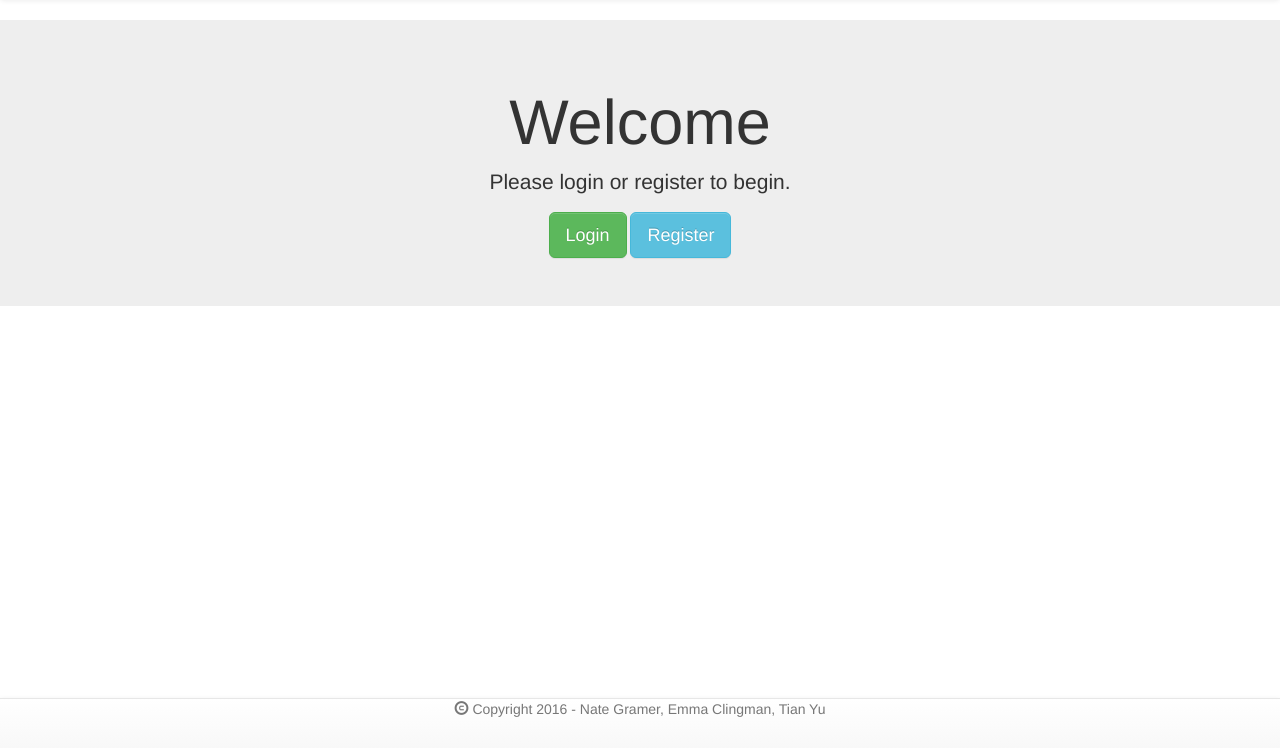
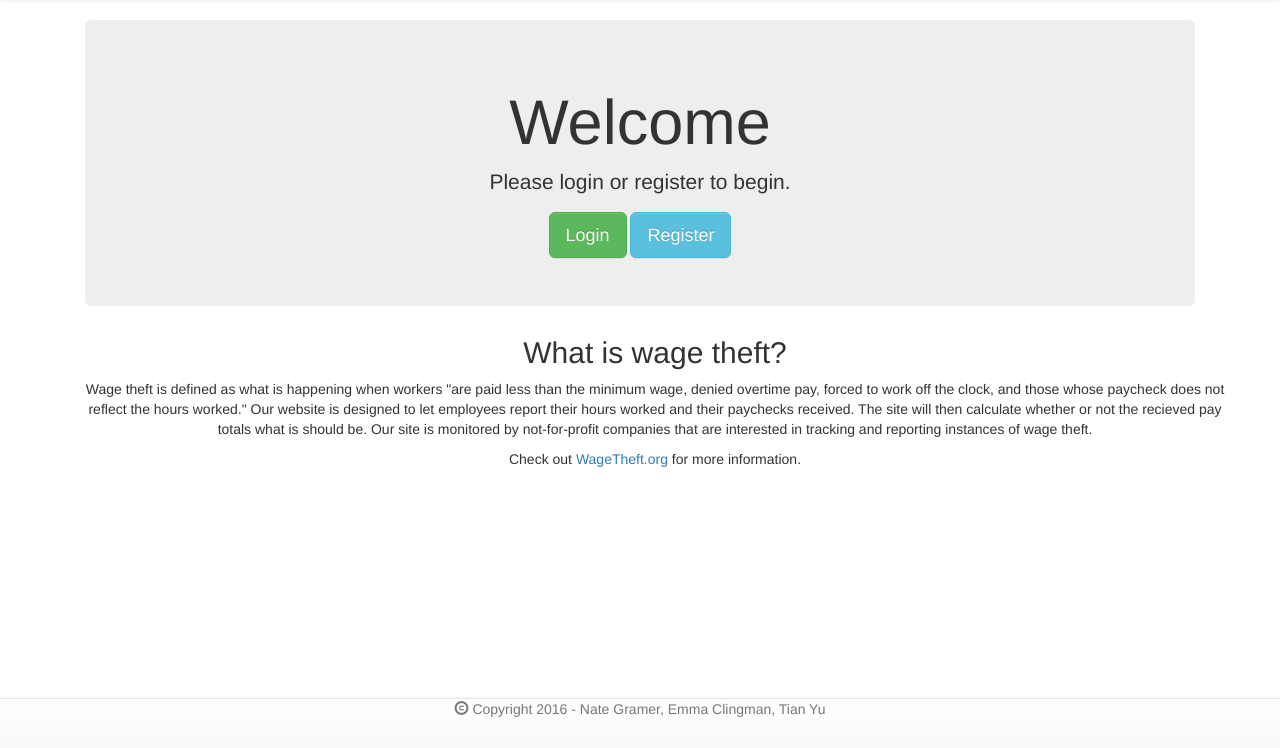
Before and after one commit to InformaticsProjectSpring2016/project, a PHP site: page / in a window 1280 px wide. Shown: the part 52-800 px from the top of the page. Run offline with PHP 8.4, Linux system fonts and the light colour scheme; some libraries are stand-ins or nearby versions.

Commit message:
added more info about wage theft

```diff
--- a/index.php
+++ b/index.php
@@ -6,7 +6,7 @@
 
 
 <!-- Content row -->
-<div class = "row">
+<div class = "container">
 	<div class = "col-xs-12">
 		<!-- jumbotron-->
 		<div class="jumbotron">
@@ -24,27 +24,22 @@
 			</div>
 	</div> <!-- Jumbotron -->
 </div>
-<!--
-<div class = "row">
-	<div class = "col-xs-12">
-		<div class = "col-xs-4">
-			<p class ="lead text-center">Column 1 </p>
-			Filler Content!
-			Lorem ipsum dolor sit amet, consectetur adipiscing elit. Aenean porttitor ut justo ut molestie. Donec luctus orci sit amet hendrerit hendrerit. Ut gravida risus ut vestibulum elementum. Curabitur aliquam tempor eros eget consequat. Vivamus pretium efficitur mi, vel dictum enim viverra nec. In sapien ante, rhoncus non sapien in, sodales euismod elit. Donec pellentesque nec elit sit amet efficitur. Morbi nec felis mi. Nulla tempus vestibulum porta. Maecenas in finibus purus, ac sollicitudin urna. Nunc porta eros vel lectus viverra, vitae rutrum magna finibus. Aenean vitae metus at massa gravida maximus sed nec augue. Mauris vitae interdum orci.
-		</div>
-		<div class = "col-xs-4">
-			<p class ="lead text-center">Column 2 </p>
-			Filler content!
-			Lorem ipsum dolor sit amet, consectetur adipiscing elit. Aenean porttitor ut justo ut molestie. Donec luctus orci sit amet hendrerit hendrerit. Ut gravida risus ut vestibulum elementum. Curabitur aliquam tempor eros eget consequat. Vivamus pretium efficitur mi, vel dictum enim viverra nec. In sapien ante, rhoncus non sapien in, sodales euismod elit. Donec pellentesque nec elit sit amet efficitur. Morbi nec felis mi. Nulla tempus vestibulum porta. Maecenas in finibus purus, ac sollicitudin urna. Nunc porta eros vel lectus viverra, vitae rutrum magna finibus. Aenean vitae metus at massa gravida maximus sed nec augue. Mauris vitae interdum orci.
-		</div>
-		<div class = "col-xs-4">
-			<p class ="lead text-center">Column 3 </p>
-			Filler Content!
-			Lorem ipsum dolor sit amet, consectetur adipiscing elit. Aenean porttitor ut justo ut molestie. Donec luctus orci sit amet hendrerit hendrerit. Ut gravida risus ut vestibulum elementum. Curabitur aliquam tempor eros eget consequat. Vivamus pretium efficitur mi, vel dictum enim viverra nec. In sapien ante, rhoncus non sapien in, sodales euismod elit. Donec pellentesque nec elit sit amet efficitur. Morbi nec felis mi. Nulla tempus vestibulum porta. Maecenas in finibus purus, ac sollicitudin urna. Nunc porta eros vel lectus viverra, vitae rutrum magna finibus. Aenean vitae metus at massa gravida maximus sed nec augue. Mauris vitae interdum orci.
-		</div>
-	</div>
+
+<div> <p></p> </div>
+
+<div class="container">
+  <div class="text-center">
+    <h2>What is wage theft?</h2>
+    <p>Wage theft is defined as what is happening when workers "are paid less than the minimum
+       wage, denied overtime pay, forced to work off the clock, and those whose paycheck does not
+       reflect the hours worked." Our website is designed to let employees report their hours worked
+   	   and their paychecks received. The site will then calculate whether or not the recieved pay
+   	   totals what is should be. Our site is monitored by not-for-profit companies that are interested
+   	   in tracking and reporting instances of wage theft.</p>
+  </div>
+  <div class="text-center">
+  	<p> Check out <a href="http://www.wagetheft.org/"> WageTheft.org</a> for more information. </p>
 </div>
--->
 
 <?php
 	include_once("footer.php");
```
